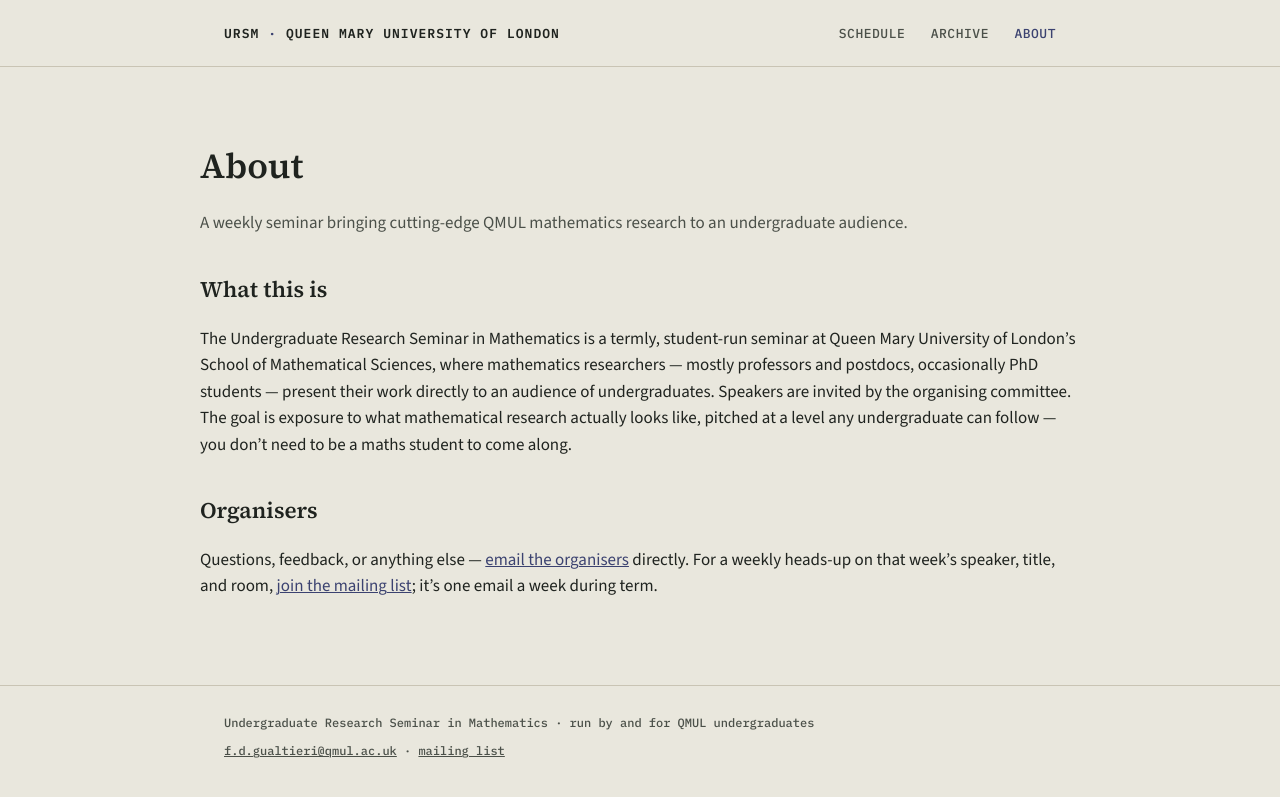
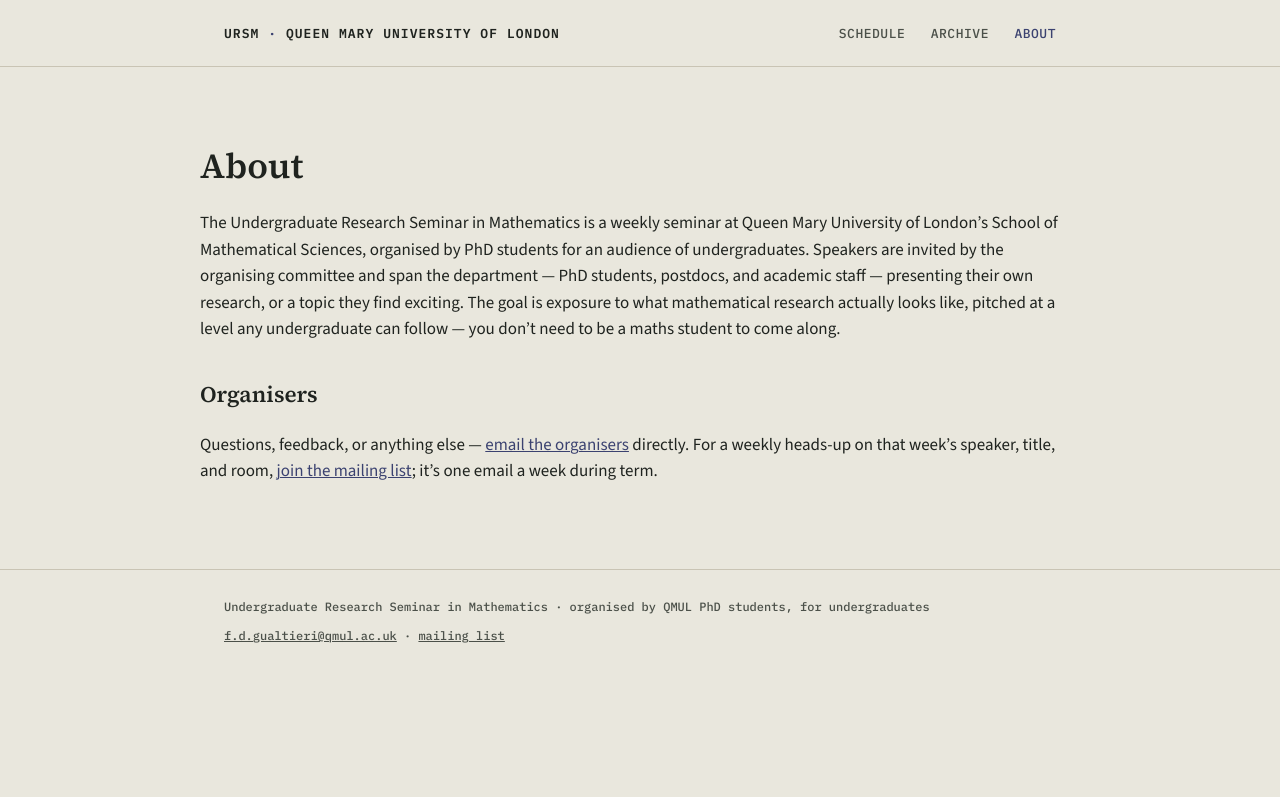
Before and after one commit to QMUL-UGRS/ugrs-26-27, a Jekyll site: the page built from about.md, in a window 1280 px wide. Shown: the top 797 px of the page. Built offline with Jekyll 4.4.1, drawn with Linux system fonts in a browser that asks for light colours.

Commit message:
About page: drop redundant subhead/heading, fix organiser/footer wording
- Remove the tagline subhead and "What this is" heading from the
  About page so the description sits directly under the h1
- Rewrite the About body to reflect that the seminar is organised
  by PhD students, with speakers spanning PhD students/postdocs/staff
  (was previously misdescribed as mostly professors and postdocs)
- Footer: "organised by QMUL PhD students, for undergraduates"
  instead of the inaccurate "run by and for QMUL undergraduates"

Co-Authored-By: Claude Sonnet 5 <noreply@anthropic.com>

```diff
--- a/_includes/footer.html
+++ b/_includes/footer.html
@@ -1,6 +1,6 @@
 <footer class="site-footer">
   <div class="wrap" style="display:flex; justify-content:space-between; flex-wrap:wrap; gap:10px; width:100%;">
-    <span>{{ site.title }} &middot; run by and for QMUL undergraduates</span>
+    <span>{{ site.title }} &middot; organised by QMUL PhD students, for undergraduates</span>
     <span><a href="mailto:{{ site.contact_email }}">{{ site.contact_email }}</a> &middot; <a href="{{ site.mailing_list_url }}">mailing list</a></span>
   </div>
 </footer>
--- a/about.md
+++ b/about.md
@@ -5,11 +5,8 @@ title: About
 <div class="page-content" markdown="1">
 
 <h1>About</h1>
-<p class="subhead">{{ site.tagline }}</p>
 
-## What this is
-
-The {{ site.title }} is a termly, student-run seminar at {{ site.university }}'s {{ site.department }}, where mathematics researchers — mostly professors and postdocs, occasionally PhD students — present their work directly to an audience of undergraduates. Speakers are invited by the organising committee. The goal is exposure to what mathematical research actually looks like, pitched at a level any undergraduate can follow — you don't need to be a maths student to come along.
+The {{ site.title }} is a weekly seminar at {{ site.university }}'s {{ site.department }}, organised by PhD students for an audience of undergraduates. Speakers are invited by the organising committee and span the department — PhD students, postdocs, and academic staff — presenting their own research, or a topic they find exciting. The goal is exposure to what mathematical research actually looks like, pitched at a level any undergraduate can follow — you don't need to be a maths student to come along.
 
 ## Organisers
 
```
